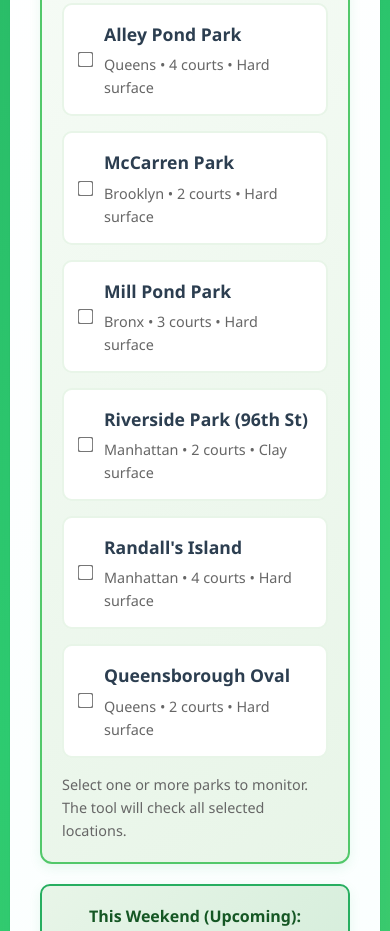
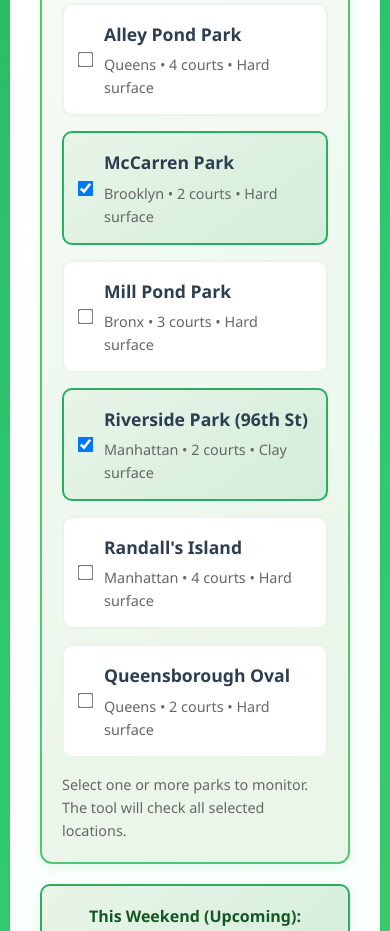
Before and after one commit to ManjunathChet/tennis-court-monitor, a website: page index.html in a window 390 px wide. Shown: the part 853-1784 px from the top of the page. Drawn offline with Linux system fonts and the light colour scheme.

Commit message:
Checking the 3 major Manhattan parks on first visit

```diff
--- a/index.html
+++ b/index.html
@@ -788,15 +788,27 @@
                         }
                     }
                 } else {
-                    // Default to Central Park selected
-                    var centralPark = document.getElementById('park_12');
-                    if (centralPark) {
-                        centralPark.checked = true;
-                        toggleParkSelection(12);
+                    // Default selection: Central Park, McCarren Park, and Riverside Park (96th St)
+                    var defaultParks = [12, 14, 16]; // Central Park (12), McCarren Park (14), Riverside Park 96th St (16)
+                    for (var i = 0; i < defaultParks.length; i++) {
+                        var checkbox = document.getElementById('park_' + defaultParks[i]);
+                        if (checkbox) {
+                            checkbox.checked = true;
+                            toggleParkSelection(defaultParks[i]);
+                        }
                     }
                 }
             } catch (e) {
                 console.log('Could not load park selections');
+                // Fallback to default selection if localStorage fails
+                var defaultParks = [12, 14, 16];
+                for (var i = 0; i < defaultParks.length; i++) {
+                    var checkbox = document.getElementById('park_' + defaultParks[i]);
+                    if (checkbox) {
+                        checkbox.checked = true;
+                        toggleParkSelection(defaultParks[i]);
+                    }
+                }
             }
         }
 
```
